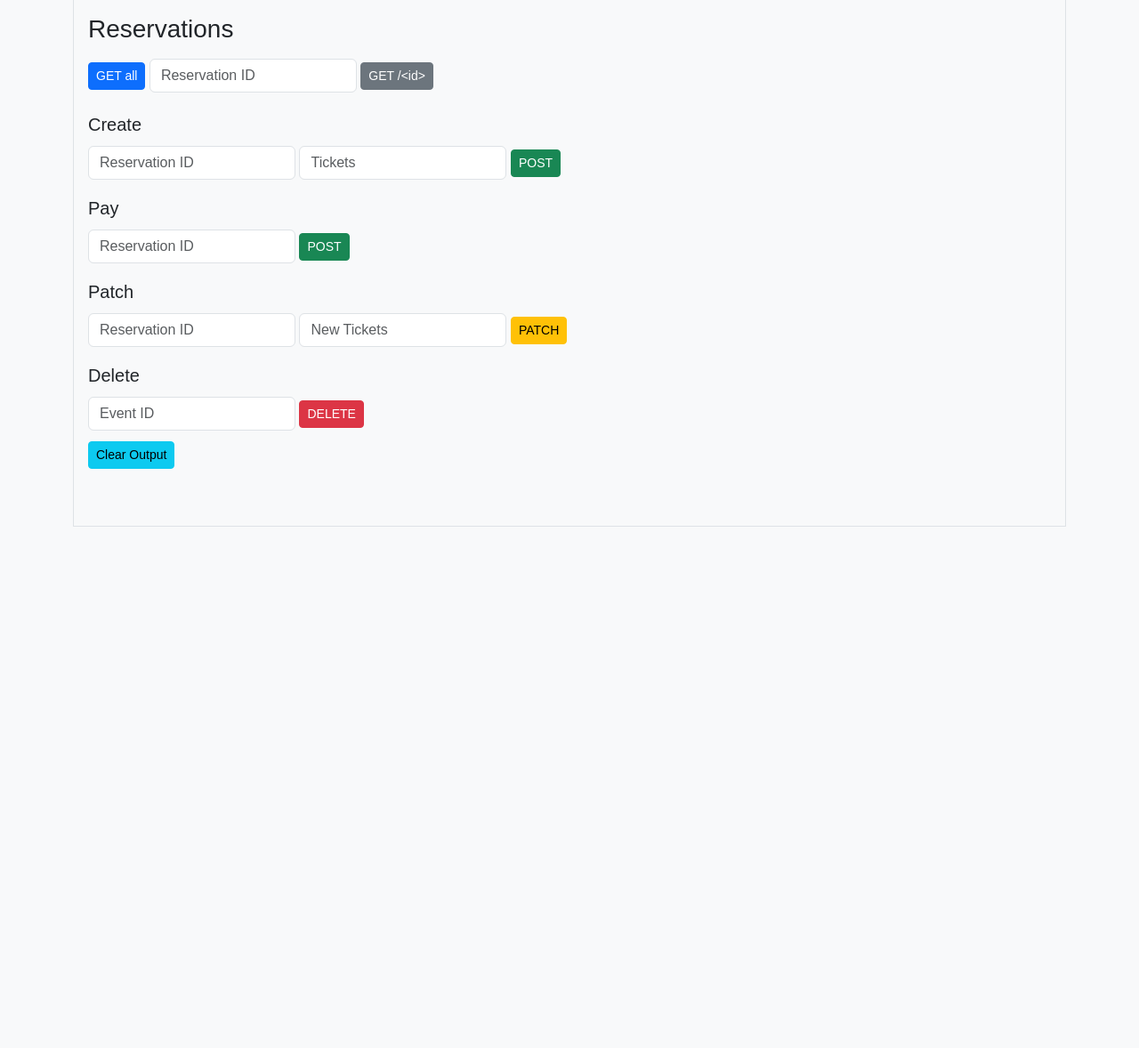
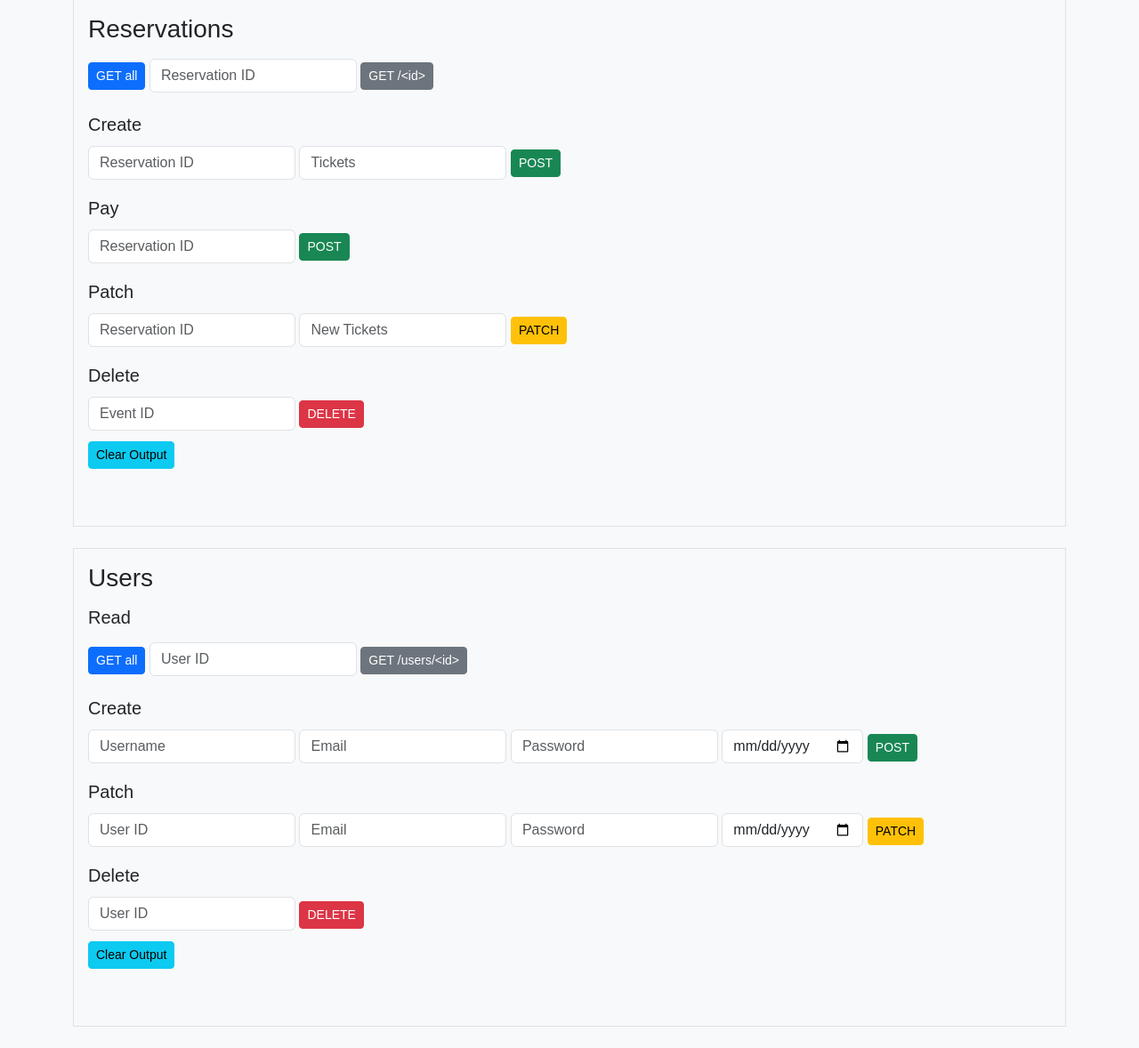
Before and after one commit to TheRealPala/ppm-second-midterm, a Django app: page / in a window 1280 px wide. Shown: the part 1035-2213 px from the top of the page at 89% size. Before the commit the page ends 1627 px from the top, so only its background shows below. Run offline with Django 5.2, Linux system fonts and the light colour scheme.

Commit message:
FEAT: Completed Users part of http rest client

```diff
--- a/static/js/scripts.js
+++ b/static/js/scripts.js
@@ -236,6 +236,88 @@ async function deleteReservation() {
         display('reservations-output', errorToString(error));
     }
 }
+//USERS
+// USERS
+async function getUsers() {
+    try {
+        const res = await api.get('/users/');
+        display('users-output', res.data);
+    } catch (error) {
+        console.error("Errore nella getUsers:", error);
+        display('users-output', errorToString(error));
+    }
+}
+
+async function getUserById() {
+    try {
+        const id = document.getElementById('user-id').value;
+        const res = await api.get(`/users/${id}/`);
+        display('users-output', res.data);
+    } catch (error) {
+        console.error("Errore nella getUserById:", error);
+        display('users-output', errorToString(error));
+    }
+}
+
+async function createUser() {
+    try {
+        const username = document.getElementById('user-username').value;
+        const email = document.getElementById('user-email').value;
+        const password = document.getElementById('user-password').value;
+        const birth_date = document.getElementById('user-birth').value;
+
+        const res = await api.post('/users/', { username, email, password, birth_date });
+        display('users-output', res.data);
+    } catch (error) {
+        console.error("Errore nella createUser:", error);
+        display('users-output', errorToString(error));
+    }
+}
+
+async function patchUser() {
+    try {
+        const id = parseInt(document.getElementById('user-id-patch').value);
+        const email = document.getElementById('user-email-patch').value;
+        const password = document.getElementById('user-password-patch').value;
+        const birth_date = document.getElementById('user-birth-patch').value;
+
+        if (!id) {
+            display('users-output', 'ID is required for patching a user');
+            return;
+        }
+
+        let payload = {};
+        if (email) payload['email'] = email;
+        if (password) payload['password'] = password;
+        if (birth_date) payload['birth_date'] = birth_date;
+
+        if (Object.keys(payload).length === 0) {
+            display('users-output', 'No fields to update');
+            return;
+        }
+
+        const res = await api.patch(`/users/${id}/`, payload);
+        display('users-output', res.data);
+    } catch (error) {
+        console.error("Errore nella patchUser:", error);
+        display('users-output', errorToString(error));
+    }
+}
+
+async function deleteUser() {
+    try {
+        const id = parseInt(document.getElementById('user-id-delete').value);
+        if (!id) {
+            display('users-output', 'ID is required for deleting a user');
+            return;
+        }
+        const res = await api.delete(`/users/${id}/`);
+        display('users-output', res.data || `User ${id} deleted`);
+    } catch (error) {
+        console.error("Errore nella deleteUser:", error);
+        display('users-output', errorToString(error));
+    }
+}
 
 document.getElementById('user-select').addEventListener('change', e => {
     const val = e.target.value;
--- a/templates/index.html
+++ b/templates/index.html
@@ -100,6 +100,38 @@
             <button class="btn btn-info btn-sm mt-2" onclick="clearOutput('reservations-output')">Clear Output</button>
             <pre id="reservations-output" class="mt-3 bg-light p-2"></pre>
         </div>
+
+        <div class="border p-3 mb-4">
+            <h3>Users</h3>
+
+            <h5 class="mt-3">Read</h5>
+            <button class="btn btn-primary btn-sm" onclick="getUsers()">GET all</button>
+            <input type="number" id="user-id" placeholder="User ID" class="form-control my-2 w-auto d-inline-block">
+            <button class="btn btn-secondary btn-sm" onclick="getUserById()">GET /users/&lt;id&gt;</button><br>
+
+            <h5 class="mt-3">Create</h5>
+            <input id="user-username" placeholder="Username" class="form-control my-1 w-auto d-inline-block">
+            <input id="user-email" type="email" placeholder="Email" class="form-control my-1 w-auto d-inline-block">
+            <input id="user-password" type="password" placeholder="Password" class="form-control my-1 w-auto d-inline-block">
+            <input id="user-birth" type="date" placeholder="Birth date" class="form-control my-1 w-auto d-inline-block">
+            <button class="btn btn-success btn-sm" onclick="createUser()">POST</button>
+
+            <h5 class="mt-3">Patch</h5>
+            <input id="user-id-patch" type="number" placeholder="User ID" class="form-control my-1 w-auto d-inline-block">
+            <input id="user-email-patch" type="email" placeholder="Email" class="form-control my-1 w-auto d-inline-block">
+            <input id="user-password-patch" type="password" placeholder="Password" class="form-control my-1 w-auto d-inline-block">
+            <input id="user-birth-patch" type="date" placeholder="Birth date" class="form-control my-1 w-auto d-inline-block">
+            <button class="btn btn-warning btn-sm" onclick="patchUser()">PATCH</button>
+
+            <h5 class="mt-3">Delete</h5>
+            <input id="user-id-delete" type="number" placeholder="User ID" class="form-control my-1 w-auto d-inline-block">
+            <button class="btn btn-danger btn-sm" onclick="deleteUser()">DELETE</button>
+
+            <br>
+            <button class="btn btn-info btn-sm mt-2" onclick="clearOutput('users-output')">Clear Output</button>
+            <pre id="users-output" class="mt-3 bg-light p-2"></pre>
+        </div>
+
     </section>
 </div>
 
```
